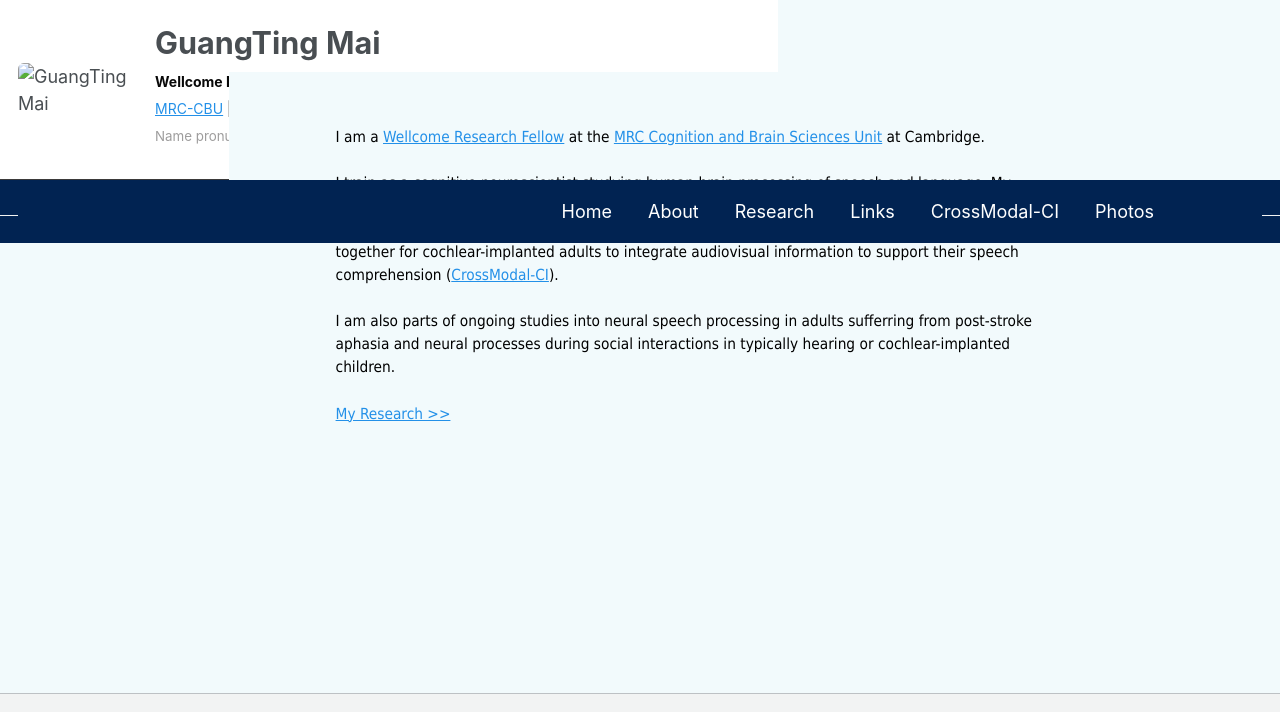
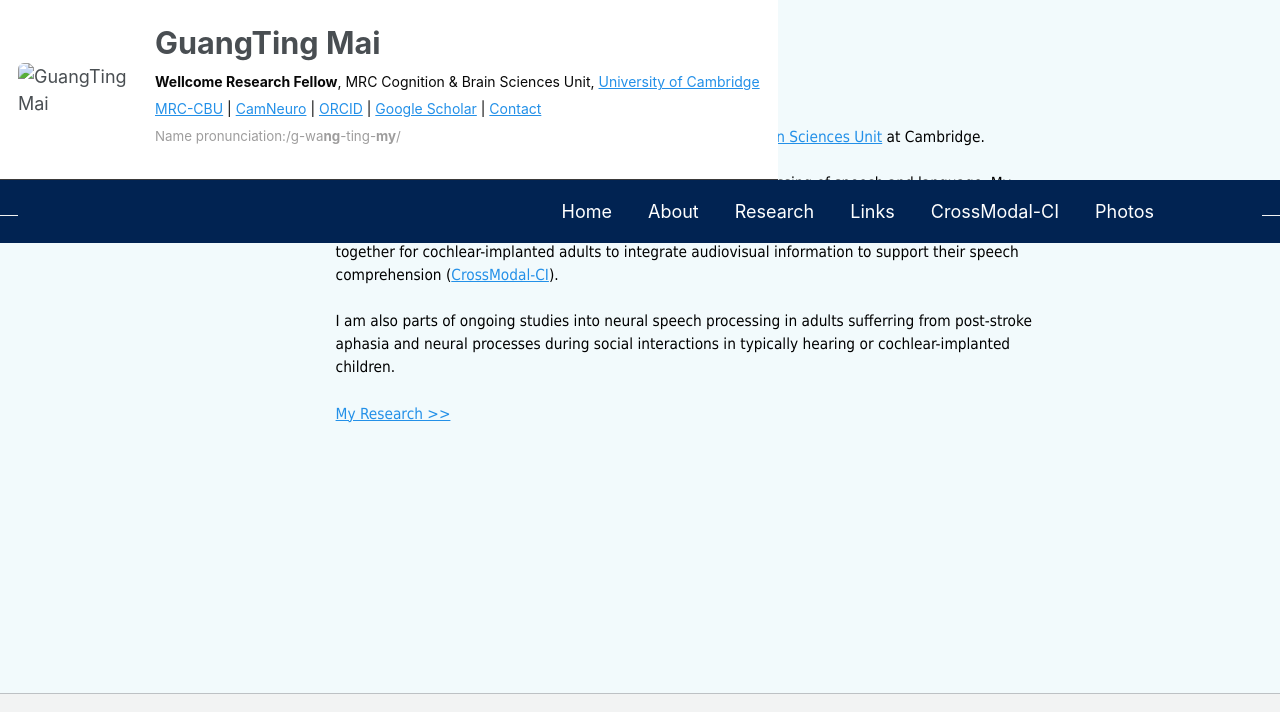
Before and after one commit to guangtingmai/guangtingmai.github.io, a Jekyll site: the page built from _pages/readme.html, in a window 1280 px wide. Shown: the top 712 px of the page. Built offline with Jekyll 4.4.1, drawn with Linux system fonts in a browser that asks for light colours; grey boxes are pictures that could not be loaded.

Commit message:
Update custom.scss

```diff
--- a/_sass/custom.scss
+++ b/_sass/custom.scss
@@ -163,6 +163,7 @@ div.navigation-row span {
   position: fixed !important;
   margin-top: 10rem !important;
   height: 2rem !important;
+  z-index: 9998 !important;
 }
 .masthead-container .masthead {
   position: relative;
@@ -194,6 +195,7 @@ div.navigation-row span {
   display: flex;
   align-items: center;
   gap: 1.5rem;
+  z-index: 9999 !important;
 }
 .top-bio__avatar {
   width: 110px;
```
